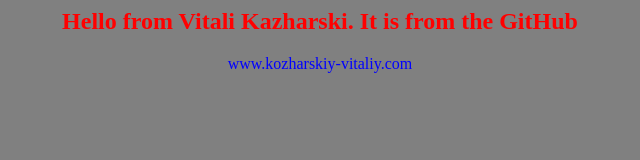
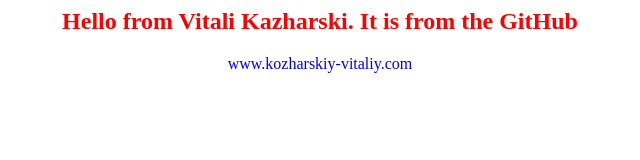
Before and after one commit to kozharskiy-vitaliy/jenkins, a plain HTML site: page index.html in a window 1280 px wide. Shown: the whole page, without its empty margins (320-960 px from the left). Drawn offline with Linux system fonts and the light colour scheme.

Commit message:
Changed background on white

```diff
--- a/index.html
+++ b/index.html
@@ -1,5 +1,5 @@
 <html>
-<body bgcolor=grey>
+<body bgcolor=white>
 <center>
 <h2><font color=red>Hello from Vitali Kazharski. It is from the GitHub</font></h2>
 <font color=blue>www.kozharskiy-vitaliy.com</font>
```
